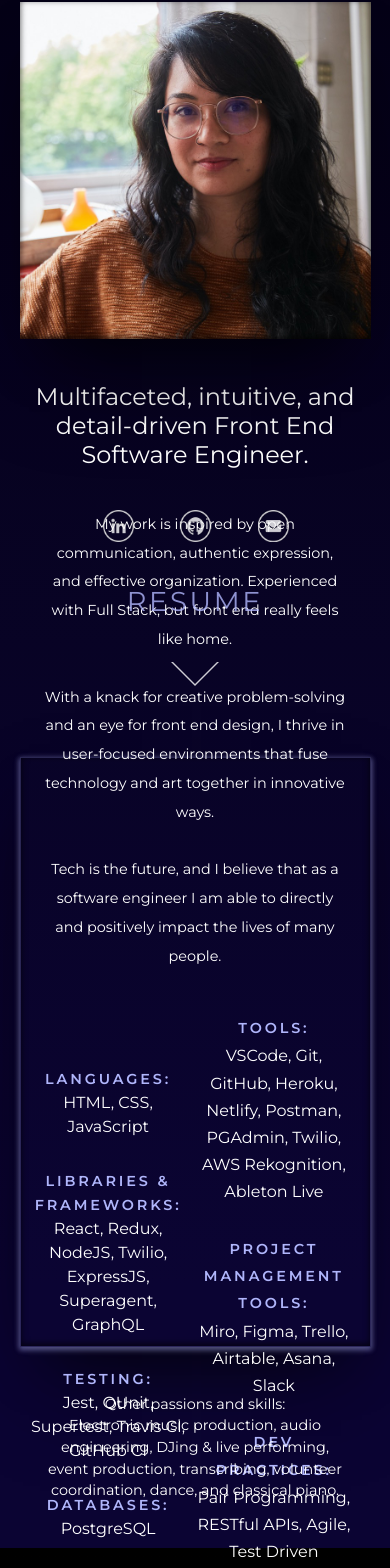
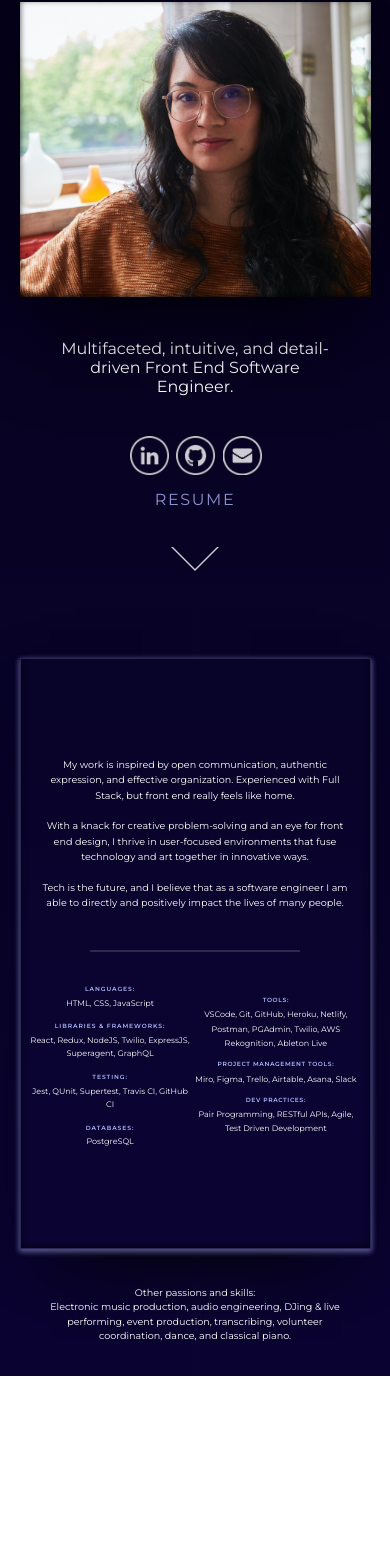
Before and after one commit to jena-boehm/portfolio-site, a React app: page / in a window 390 px wide. Shown: the part 1058-2626 px from the top of the page. After the commit the page ends 2434 px from the top, so only its background shows below. Built offline with nearby package versions, Linux system fonts and the light colour scheme.

Commit message:
about and home responsive to all sizes

```diff
--- a/src/components/about/About.css
+++ b/src/components/about/About.css
@@ -214,7 +214,7 @@ html {
             }
 
             .scroll {
-                margin: 4vh 0 6vh 0;
+                margin: 4vh 0 10vh 0;
             }
         }
     }
@@ -386,3 +386,214 @@ html {
         }
     }
 }
+
+@media (max-width: 600px) {
+    .aboutContainer {
+
+        .titleLeft {
+            display: none;
+        }
+
+        .aboutRight {
+            margin: 2em;
+
+            .aboutRightSection {
+
+                .rightTop {
+
+                    .titleTop {
+                        font-size: 2.5em;
+                    }
+
+                    .crop {
+                        height: 40vh;
+                    }
+
+                    .description {
+                        font-size: 1em;
+                        width: 80%;
+                    }
+                }
+
+                .rightMain {
+                    padding: 2em 0 1em 0;
+
+                    .bio {
+                        width: 95%;
+                        font-size: 0.6em;
+                        margin-bottom: 2em;
+                    }
+
+                    .techStack {
+                        width: 95%;
+
+                        .techStackLeft {
+                            font-size: 0.6em;
+                            line-height: 1.5em;
+
+                            .stackHeader {
+                                font-size: 0.9em;
+                            }
+                        }
+
+                        .techStackRight {
+                            font-size: 0.6em;
+                            line-height: 1.7em;
+
+                            .stackHeader {
+                                font-size: 0.9em;
+                            }
+                        }
+                    }
+                }
+            }
+
+            .bottomBlurb {
+                font-size: 0.6em;
+                margin: 0.5em 0 0 0;
+            }
+
+            .scroll {
+                margin: 3vh 0 8vh 0;
+            }
+        }
+    }
+}
+
+@media (max-width: 600px) {
+    .aboutContainer {
+
+        .aboutRight {
+            margin: 2em;
+
+            .aboutRightSection {
+
+                .rightTop {
+
+                    .crop {
+                        height: 35vh;
+                    }
+
+                    .description {
+                        font-size: 1em;
+                        width: 80%;
+                    }
+                }
+
+                .rightMain {
+                    height: 70vh;
+
+                    .bio {
+                        font-size: 0.6em;
+                        line-height: 1.6em;
+                    }
+
+                    .line {
+                        height: 8%;
+                    }
+
+                    .techStack {
+                        width: 95%;
+
+                        .techStackLeft {
+                            font-size: 0.5em;
+                            line-height: 1.7em;
+
+                            .stackHeader {
+                                font-size: 0.6em;
+                            }
+                        }
+
+                        .techStackRight {
+                            font-size: 0.5em;
+                            line-height: 1.8em;
+
+                            .stackHeader {
+                                font-size: 0.4em;
+                            }
+                        }
+                    }
+                }
+            }
+
+            .bottomBlurb {
+                font-size: 0.6em;
+                margin: 0.5em 0 0 0;
+            }
+        }
+    }
+}
+
+
+@media (max-width: 350px) {
+    .aboutContainer {
+        margin-top: 0;
+
+        .aboutRight {
+            margin: 2em;
+
+            .aboutRightSection {
+
+                .rightTop {
+
+                    .titleTop {
+                        font-size: 2em;
+                    }
+
+                    .crop {
+                        height: 35vh;
+                    }
+
+                    .description {
+                        font-size: 0.8em;
+                        margin-top: 1.5em;
+                    }
+                }
+
+                .rightMain {
+                    height: 70vh;
+                    padding: 1em 0 0 0;
+
+                    .bio {
+                        font-size: 0.4em;
+                        margin-bottom: 1em;
+                        line-height: 2em;
+                    }
+
+                    .line {
+                        height: 8%;
+                    }
+
+                    .techStack {
+                        width: 95%;
+                        margin-bottom: 0;
+
+                        .techStackLeft {
+                            font-size: 0.5em;
+                            line-height: 1.7em;
+
+                            .stackHeader {
+                                font-size: 0.2em;
+                            }
+                        }
+
+                        .techStackRight {
+                            font-size: 0.5em;
+                            line-height: 1.7em;
+
+                            .stackHeader {
+                                font-size: 0.2em;
+                            }
+                        }
+                    }
+                }
+            }
+
+            .bottomBlurb {
+                font-size: 0.4em;
+                line-height: 1.8em;
+                margin: -1em;
+            }
+        }
+    }
+}
--- a/src/components/home/Home.css
+++ b/src/components/home/Home.css
@@ -36,7 +36,7 @@
     }
 }
 
-@media (min-width: 1500px) {
+@media (max-width: 1500px) {
     .homeAbout {
 
         .scrollLocation {
@@ -52,5 +52,13 @@
             margin-bottom: 13vh;
         }
     }
+}
 
+@media (max-width: 350px) {
+    .homeAbout {
+
+        .scrollLocation {
+            margin-bottom: 9vh;
+        }
+    }
 }
--- a/src/components/scroll/Scroll.css
+++ b/src/components/scroll/Scroll.css
@@ -1,3 +1,9 @@
+@-webkit-keyframes arrows {
+    0% { top: 30%; }
+    50% { top: -30%; }
+    100% { top: 30%; }
+  }
+
 .arrowContainer {
     position:absolute;
     z-index: 0;
@@ -44,10 +50,3 @@
         opacity: 1;
     }
 }
-
-
-@-webkit-keyframes arrows {
-    0% { top: 30%; }
-    50% { top: -30%; }
-    100% { top: 30%; }
-  }
--- a/src/components/socials/Socials.css
+++ b/src/components/socials/Socials.css
@@ -143,3 +143,62 @@
         }
     }
 }
+
+@media (max-width: 600px) {
+    .socialsContainer {
+
+        .icons {
+
+            .iconContainer {
+                width: 18%;
+                margin-top: 1em;
+
+                .iconBottom {
+                    width: 10vw;
+                }
+            }
+        }
+
+        button {
+            font-size: 1em;
+        }
+    }
+}
+
+@media (max-width: 400px) {
+    .socialsContainer {
+
+        .icons {
+
+            .iconContainer {
+                width: 14%;
+
+                .iconBottom {
+                    width: 10vw;
+                }
+
+            }
+        }
+    }
+}
+
+@media (max-width: 350px) {
+    .socialsContainer {
+
+        .icons {
+
+            .iconContainer {
+                width: 11%;
+
+                .iconBottom {
+                    width: 9vw;
+                }
+
+            }
+        }
+
+        button {
+            font-size: 0.9em;
+        }
+    }
+}
```
